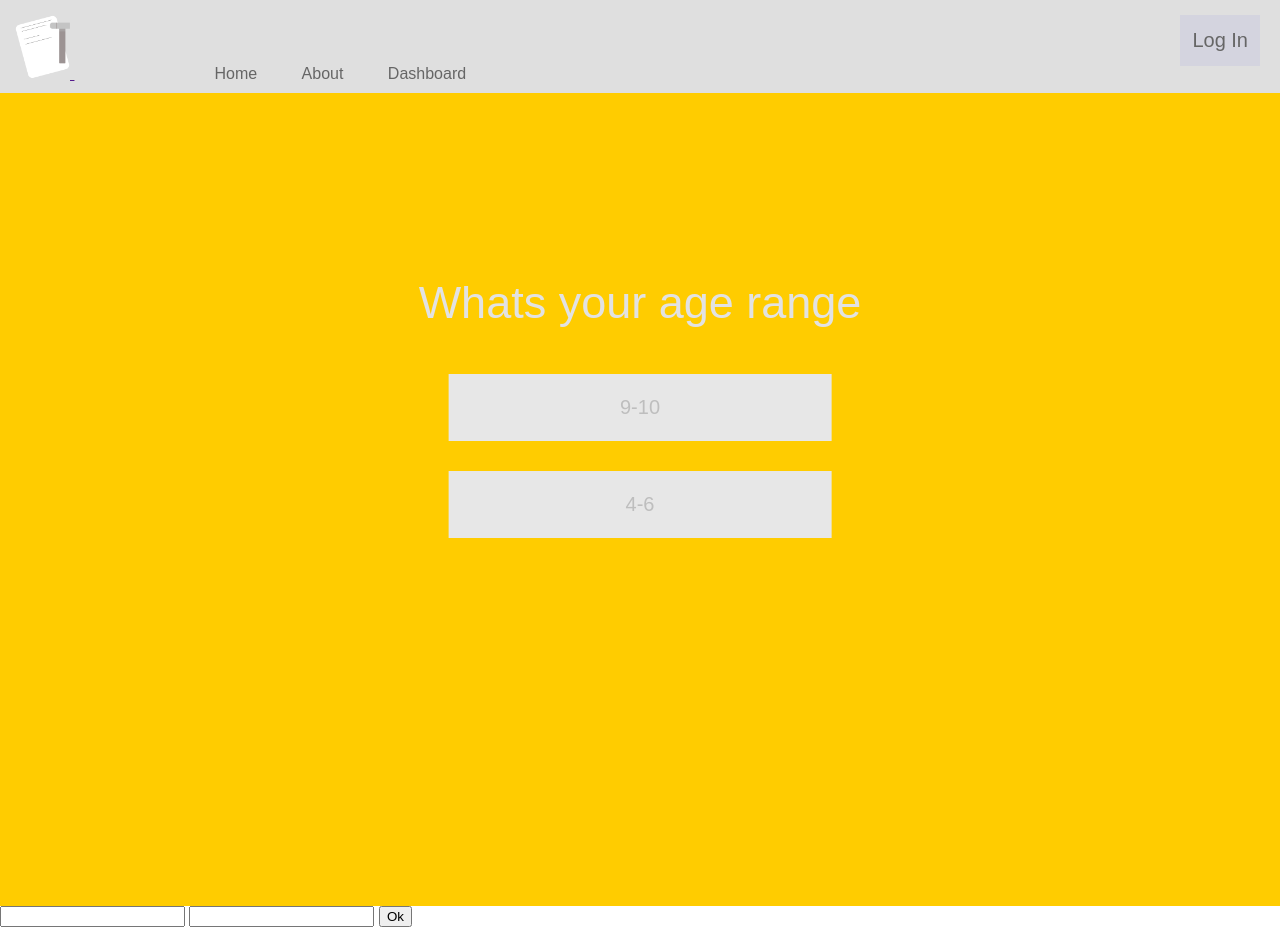
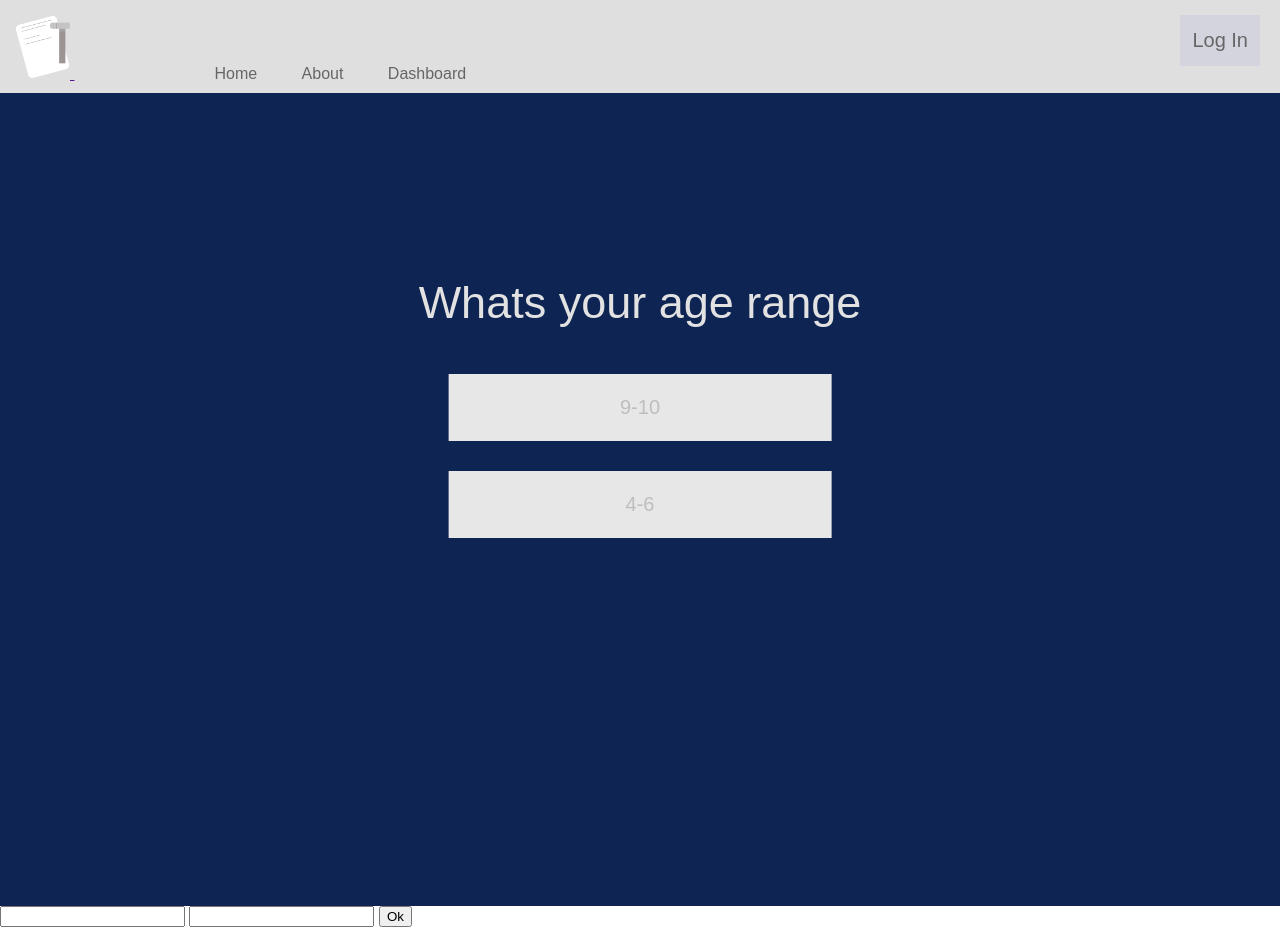
Before and after one commit to RFR10/TestMaker, a Flask app: page /test-quiz in a window 1280 px wide. Run offline with Flask 2, Linux system fonts and the light colour scheme; a user stored in the database is signed in; data comes from the database, SQL or seed files in the repository.

Commit message:
Update test-quiz_style.css

```diff
--- a/App/static/test-quiz_style.css
+++ b/App/static/test-quiz_style.css
@@ -4,7 +4,7 @@
     padding: 0px;
     margin: 0px;
     padding-top: 1%;
-    background-color: #ffcc00;
+    background-color: #0e2453;
 }
 
 .testquiz-q-title {
```
